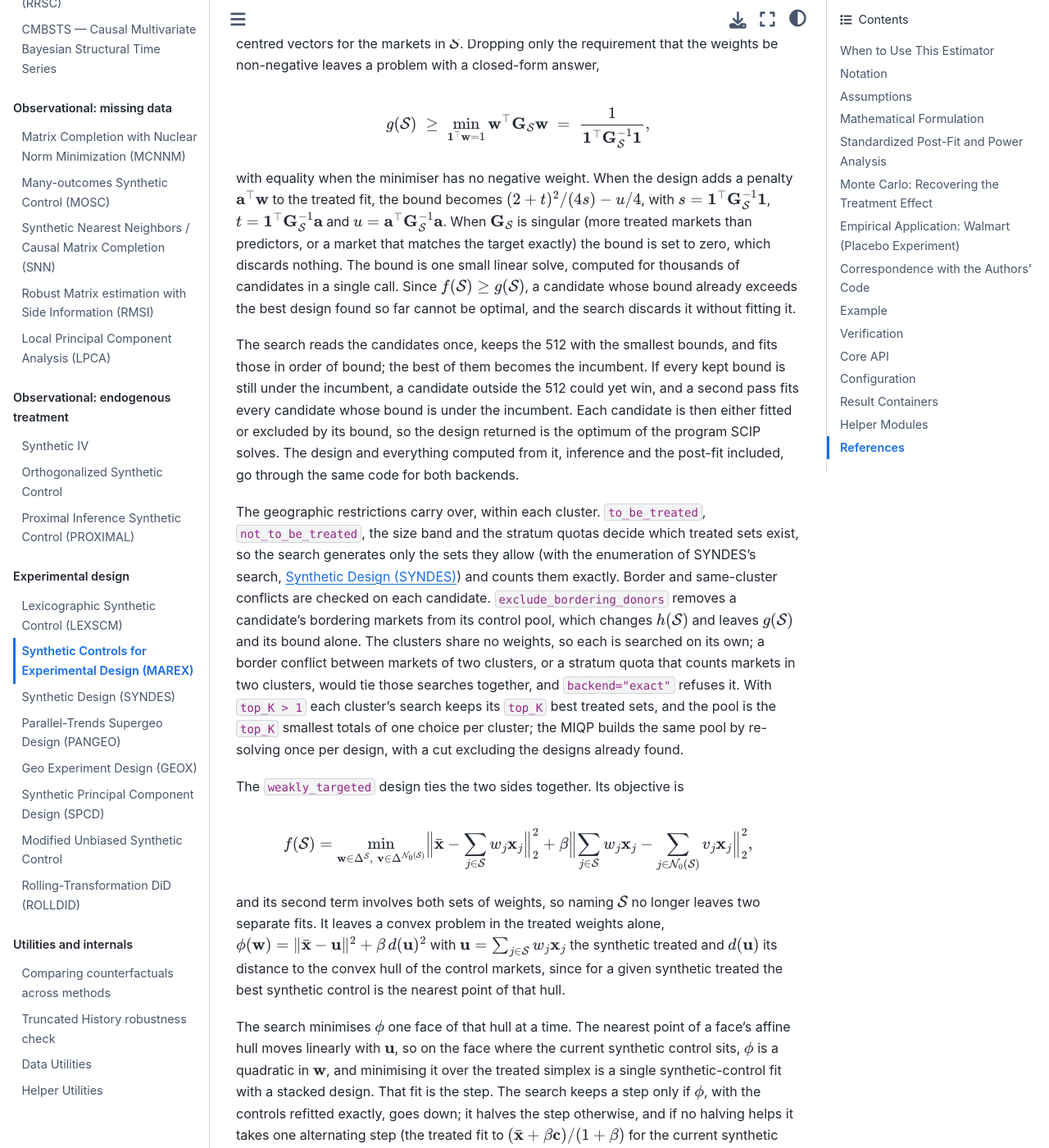
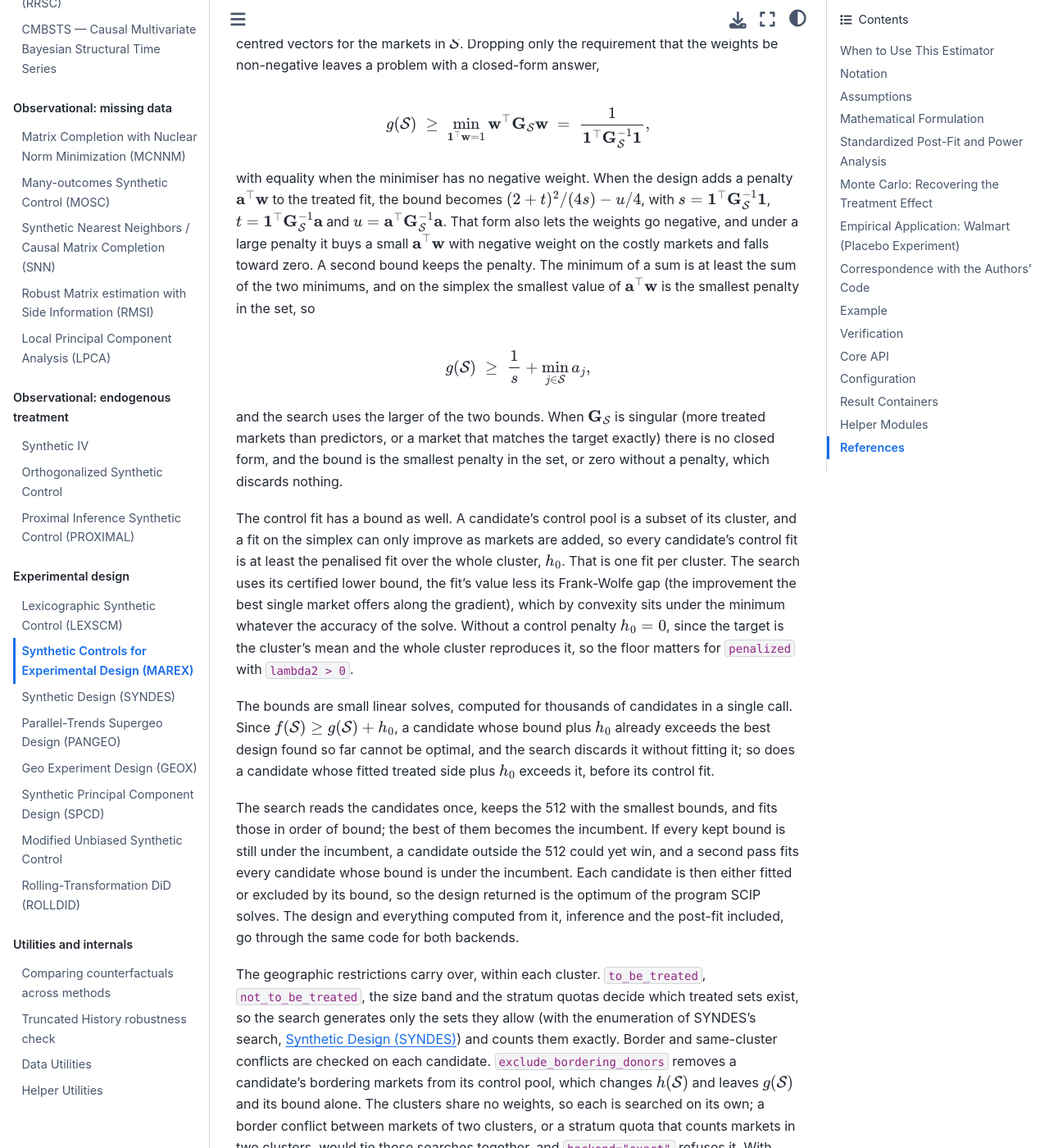
Before and after one commit to jgreathouse9/mlsynth, a Sphinx documentation site: the page built from docs/marex.rst, in a window 1280 px wide and 1400 px high, scrolled down 8555 px. Shown: the whole window at 82% size. Built offline with Sphinx 7.4.7 and the Sphinx Book theme 1.1.4, drawn with Linux system fonts in a browser that asks for light colours; pages that are not in the unit, such as notebooks, are missing from menus.

Commit message:
docs: MAREX exact backend bounds that see the penalties (#777)
The MAREX page now states the second treated bound, 1/s + min over S of
a, and the floor h0 under every control fit, with why each holds and why
the floor is the fit's value less its Frank-Wolfe gap. The backend
field's description no longer says a closed-form bound on the treated
fit rules out all but a handful of candidates, which was not so under a
large penalty.

Co-Authored-By: Claude Opus 5.5 <noreply@anthropic.com>
Claude-Session: https://claude.ai/code/session_012eUtL6z8zUY8NkURa4Svk7

```diff
--- a/docs/marex.rst
+++ b/docs/marex.rst
@@ -434,14 +434,41 @@ penalty :math:`\mathbf{a}^\top \mathbf{w}` to the treated fit, the bound becomes
 :math:`(2 + t)^2 / (4s) - u/4`, with
 :math:`s = \mathbf{1}^\top \mathbf{G}_{\mathcal{S}}^{-1} \mathbf{1}`,
 :math:`t = \mathbf{1}^\top \mathbf{G}_{\mathcal{S}}^{-1} \mathbf{a}` and
-:math:`u = \mathbf{a}^\top \mathbf{G}_{\mathcal{S}}^{-1} \mathbf{a}`. When
+:math:`u = \mathbf{a}^\top \mathbf{G}_{\mathcal{S}}^{-1} \mathbf{a}`. That
+form also lets the weights go negative, and under a large penalty it buys a
+small :math:`\mathbf{a}^\top \mathbf{w}` with negative weight on the costly
+markets and falls toward zero. A second bound keeps the penalty. The minimum of
+a sum is at least the sum of the two minimums, and on the simplex the smallest
+value of :math:`\mathbf{a}^\top \mathbf{w}` is the smallest penalty in the set,
+so
+
+.. math::
+
+   g(\mathcal{S}) \;\ge\; \frac{1}{s} + \min_{j \in \mathcal{S}} a_j,
+
+and the search uses the larger of the two bounds. When
 :math:`\mathbf{G}_{\mathcal{S}}` is singular (more treated markets than
-predictors, or a market that matches the target exactly) the bound is set to
-zero, which discards nothing. The bound is one small linear solve, computed for
-thousands of candidates in a single call. Since
-:math:`f(\mathcal{S}) \ge g(\mathcal{S})`, a candidate whose bound already
-exceeds the best design found so far cannot be optimal, and the search discards
-it without fitting it.
+predictors, or a market that matches the target exactly) there is no closed
+form, and the bound is the smallest penalty in the set, or zero without a
+penalty, which discards nothing.
+
+The control fit has a bound as well. A candidate's control pool is a subset of
+its cluster, and a fit on the simplex can only improve as markets are added, so
+every candidate's control fit is at least the penalised fit over the whole
+cluster, :math:`h_0`. That is one fit per cluster. The search uses its
+certified lower bound, the fit's value less its Frank-Wolfe gap (the
+improvement the best single market offers along the gradient), which by
+convexity sits under the minimum whatever the accuracy of the solve. Without a
+control penalty :math:`h_0 = 0`, since the target is the cluster's mean and the
+whole cluster reproduces it, so the floor matters for ``penalized`` with
+``lambda2 > 0``.
+
+The bounds are small linear solves, computed for thousands of candidates in a
+single call. Since :math:`f(\mathcal{S}) \ge g(\mathcal{S}) + h_0`, a candidate
+whose bound plus :math:`h_0` already exceeds the best design found so far
+cannot be optimal, and the search discards it without fitting it; so does a
+candidate whose fitted treated side plus :math:`h_0` exceeds it, before its
+control fit.
 
 The search reads the candidates once, keeps the 512 with the smallest bounds,
 and fits those in order of bound; the best of them becomes the incumbent. If
```
Also changed, not shown: 1 other file.
